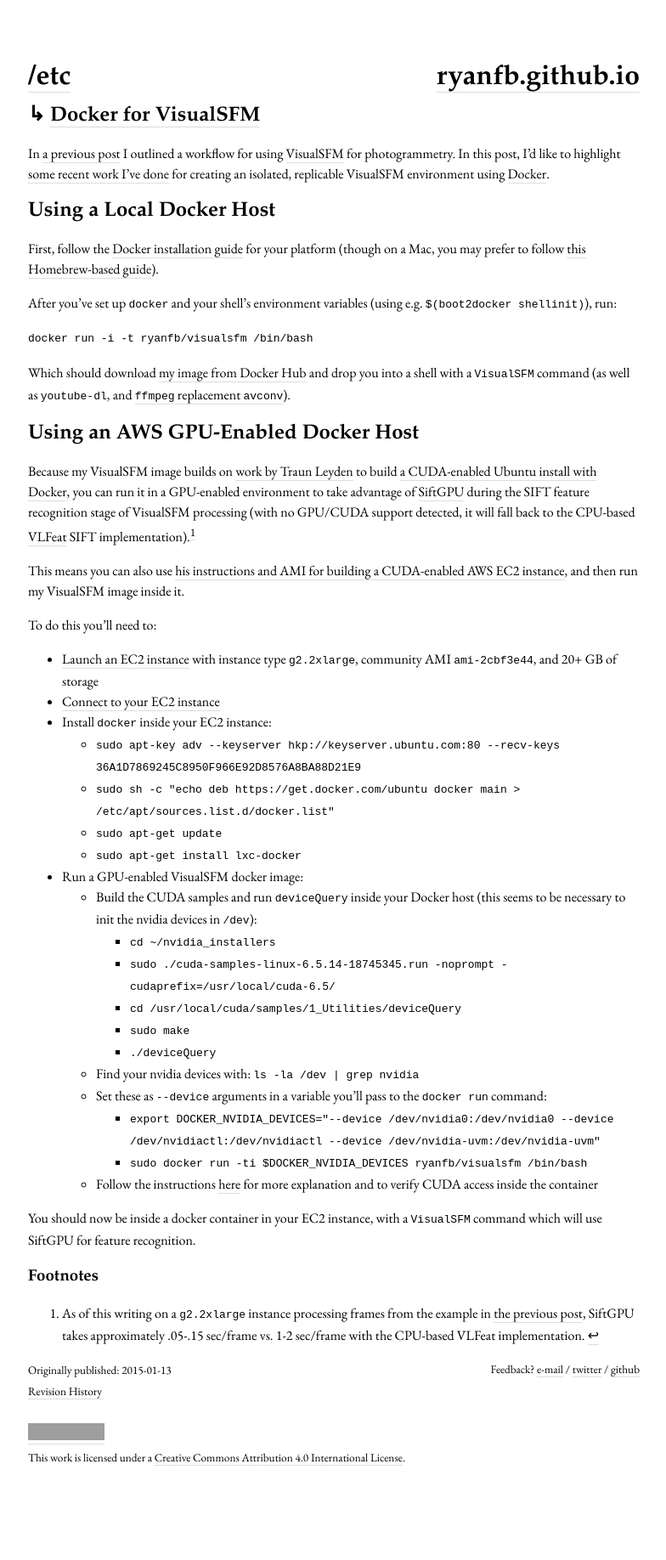
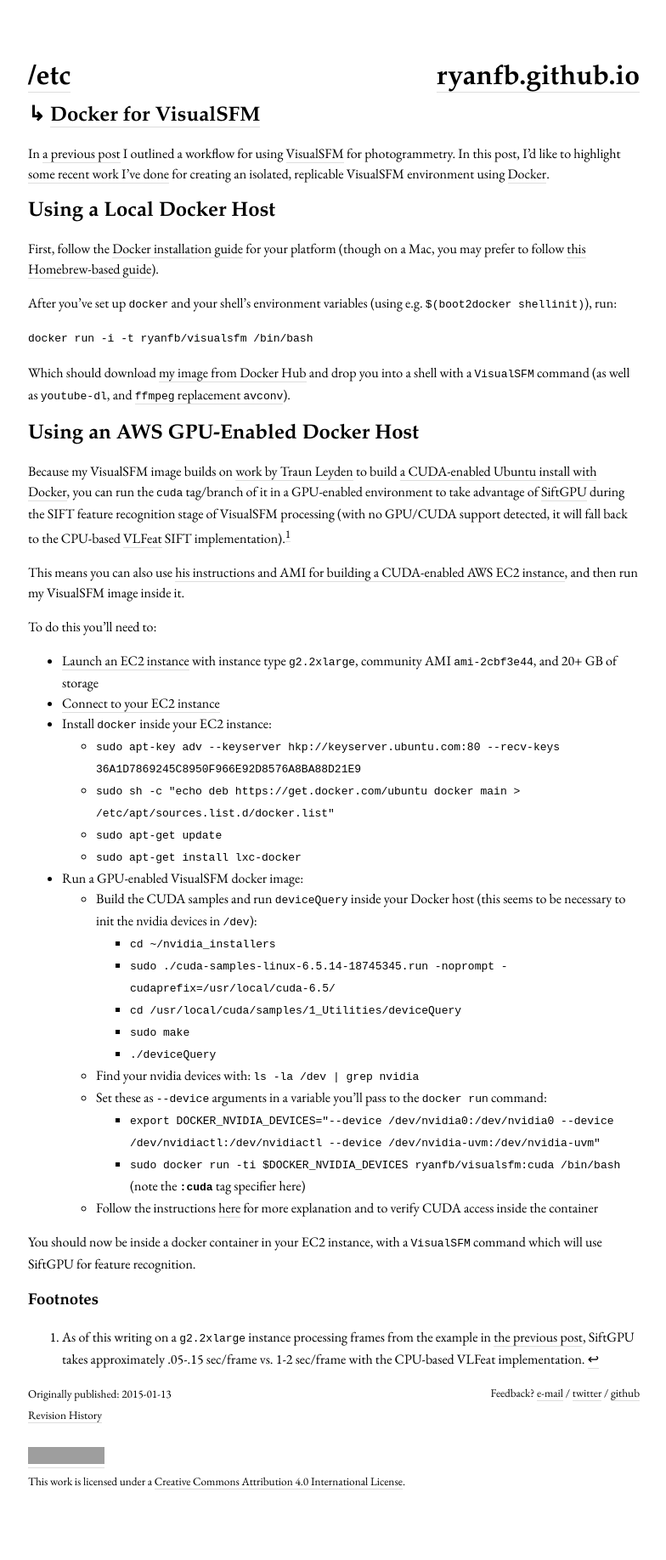
Before and after one commit to ryanfb/etc, a Jekyll site: the page built from _posts/2015-01-13-docker_for_visualsfm.md, in a window 1280 px wide. Shown: the whole page at 85% size, without its empty margins (247-1031 px from the left). Built offline with Jekyll 4.4.1, drawn with Linux system fonts in a browser that asks for light colours; before the commit the page ends 1808 px from its top, so only the background shows below that; grey boxes are pictures that could not be loaded.

Commit message:
Point to cuda tag for cuda environments

```diff
--- a/_posts/2015-01-13-docker_for_visualsfm.md
+++ b/_posts/2015-01-13-docker_for_visualsfm.md
@@ -18,7 +18,7 @@
 Using an AWS GPU-Enabled Docker Host
 ------------------------------------
 
-Because my VisualSFM image builds on [work by Traun Leyden](http://tleyden.github.io/blog/2014/10/25/docker-on-aws-gpu-ubuntu-14-dot-04-slash-cuda-6-dot-5/) to build [a CUDA-enabled Ubuntu install with Docker](https://registry.hub.docker.com/u/tleyden5iwx/ubuntu-cuda/), you can run it in a GPU-enabled environment to take advantage of [SiftGPU](http://cs.unc.edu/~ccwu/siftgpu/) during the SIFT feature recognition stage of VisualSFM processing (with no GPU/CUDA support detected, it will fall back to the CPU-based [VLFeat](http://www.vlfeat.org/) SIFT implementation).[^siftgpu]
+Because my VisualSFM image builds on [work by Traun Leyden](http://tleyden.github.io/blog/2014/10/25/docker-on-aws-gpu-ubuntu-14-dot-04-slash-cuda-6-dot-5/) to build [a CUDA-enabled Ubuntu install with Docker](https://registry.hub.docker.com/u/tleyden5iwx/ubuntu-cuda/), you can run the `cuda` tag/branch of it in a GPU-enabled environment to take advantage of [SiftGPU](http://cs.unc.edu/~ccwu/siftgpu/) during the SIFT feature recognition stage of VisualSFM processing (with no GPU/CUDA support detected, it will fall back to the CPU-based [VLFeat](http://www.vlfeat.org/) SIFT implementation).[^siftgpu]
 
 This means you can also use [his instructions and AMI for building a CUDA-enabled AWS EC2 instance](http://tleyden.github.io/blog/2014/10/25/cuda-6-dot-5-on-aws-gpu-instance-running-ubuntu-14-dot-04/), and then run my VisualSFM image inside it.
 
@@ -41,7 +41,7 @@
    * Find your nvidia devices with: `ls -la /dev | grep nvidia`
    * Set these as `--device` arguments in a variable you'll pass to the `docker run` command:
      * `export DOCKER_NVIDIA_DEVICES="--device /dev/nvidia0:/dev/nvidia0 --device /dev/nvidiactl:/dev/nvidiactl --device /dev/nvidia-uvm:/dev/nvidia-uvm"`
-     * `sudo docker run -ti $DOCKER_NVIDIA_DEVICES ryanfb/visualsfm /bin/bash`
+     * `sudo docker run -ti $DOCKER_NVIDIA_DEVICES ryanfb/visualsfm:cuda /bin/bash` (note the **`:cuda`** tag specifier here)
    * Follow the instructions [here](http://tleyden.github.io/blog/2014/10/25/docker-on-aws-gpu-ubuntu-14-dot-04-slash-cuda-6-dot-5/) for more explanation and to verify CUDA access inside the container
 
 You should now be inside a docker container in your EC2 instance, with a `VisualSFM` command which will use SiftGPU for feature recognition.
```
